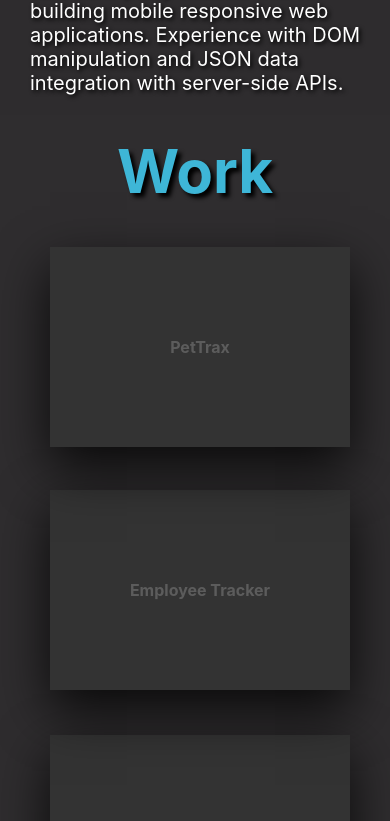
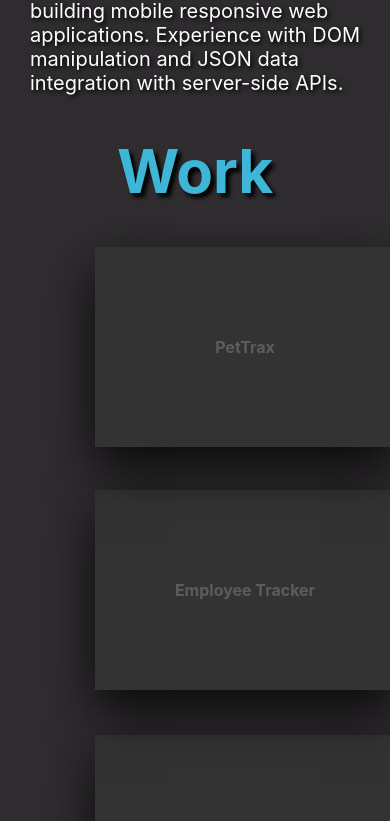
Before and after one commit to rdevans87/ReactPro_Portfolio-, a React (Create React App) app in the folder ryansreactapp/: page / in a window 390 px wide. Shown: the part 1179-2000 px from the top of the page. Built offline with nearby package versions, Linux system fonts and the light colour scheme; the HTML template or start-up script is replaced by a standard one.

Commit message:
scale screensizes

```diff
--- a/ryansreactapp/src/styles/Navbar.css
+++ b/ryansreactapp/src/styles/Navbar.css
@@ -52,3 +52,28 @@
       margin-left: 125px;
     }
   }
+
+  @media screen and (max-width: 480px) {
+    .navbar a{
+     display: none;
+}
+
+    .navbar p{
+      margin: 10px;
+      margin-left: 110px;
+    }
+  }
+
+
+
+  @media screen and (max-width: 375px) {
+    .navbar a{
+     display: none;
+}
+
+    .navbar p{
+      font-size: 24px;
+      margin: 10px;
+      margin-left: 65px;
+    }
+  }
--- a/ryansreactapp/src/styles/Work.css
+++ b/ryansreactapp/src/styles/Work.css
@@ -1,13 +1,13 @@
 * {
   box-sizing: border-box;
   margin: 0;
-  padding:0;
+
 }
 
 body {
   background: hsl(300, 2%, 18%);
   flex-direction: column;
-  max-width: 1005;
+  max-width: 100%;
 
 }
 
@@ -34,7 +34,7 @@ body {
 
 
   .container{
-    width: 1000px;
+    width: 100%;
     padding-top: 10px;
     position: relative;
     display: flex;
@@ -182,7 +182,7 @@ body {
 } */
 
 
- @media screen and (max-width: 900px) {
+ @media screen and (max-width: 770px) {
 
   .container{
     width: 200px;
@@ -190,13 +190,17 @@ body {
     display: flex;
     flex-direction: column;
     flex-wrap:wrap;
+    margin-left: 190px;
 
 
   }
 
   .container .card .face.face1 {
-    float: left;
+    /* float: left; */
     justify-content: center;
+    flex: column;
+    column-count: 2;
+
 
   }
 
@@ -205,14 +209,21 @@ body {
 
   }
 
+  .card1 .card2 .card3 .card4 .card5 .card6 {
+    columns: 2
+
+  }
+
   .card.card1 {
     z-index: 6;
+
 
   }
 
   .card.card2{
     z-index: 5;
     margin-top: -157px;
+
 
   }
 
@@ -246,3 +257,48 @@ body {
 
 
 }
+
+
+@media screen and (max-width: 770px) {
+
+  .container{
+    width: 200px;
+    position: relative;
+    display: flex;
+    flex-direction: column;
+    flex-wrap:wrap;
+    margin-left: -12px;
+
+  }
+}
+
+
+  @media screen and (max-width: 500px) {
+
+    .container{
+      width: 200px;
+      position: relative;
+      display: flex;
+      flex-direction: column;
+      flex-wrap:wrap;
+      margin-left: 45px;
+
+
+    }
+
+}
+
+
+@media screen and (max-width: 380px) {
+
+  .container{
+    width: 200px;
+    position: relative;
+    float: left;
+    display: flex;
+    flex-direction: column;
+    margin-left: -10px;
+
+  }
+
+}
```
Also changed, not shown: ryansreactapp/src/components/Navbar.js (line endings or trailing spaces).
